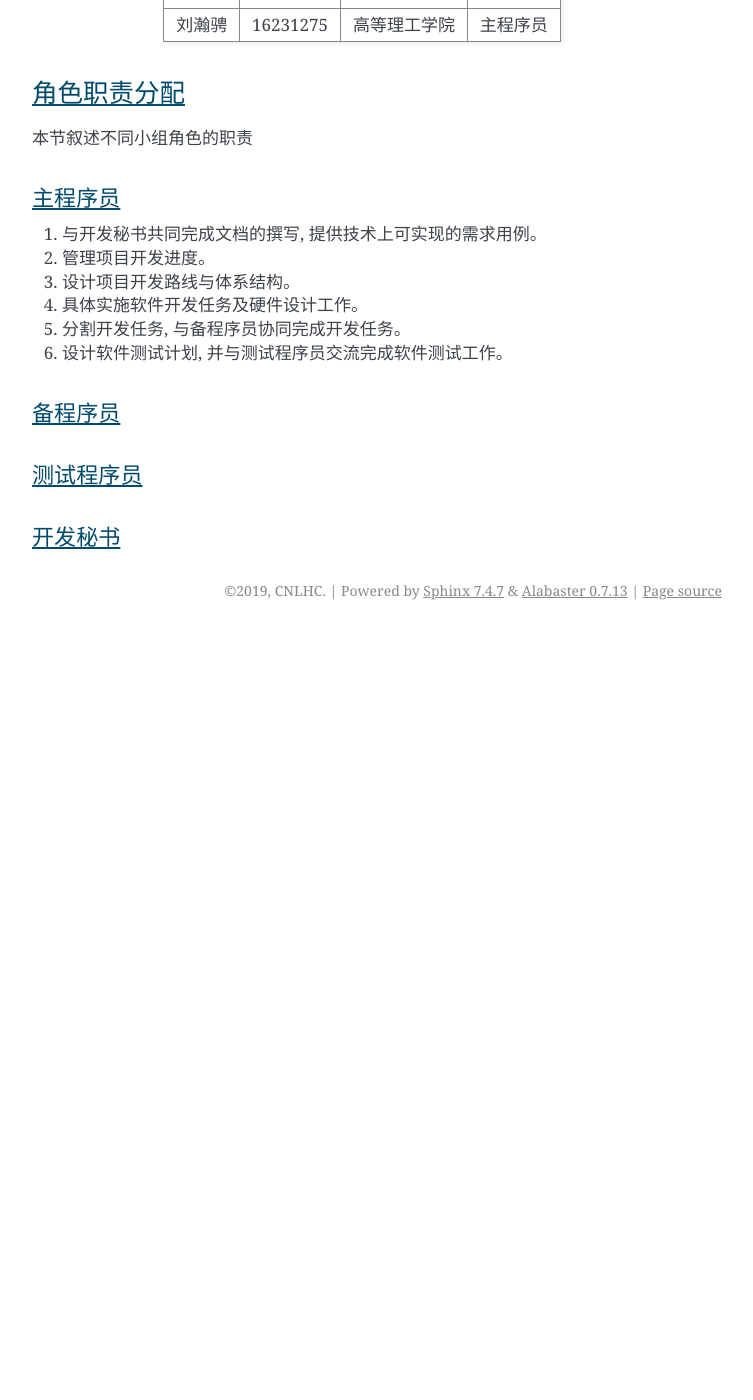
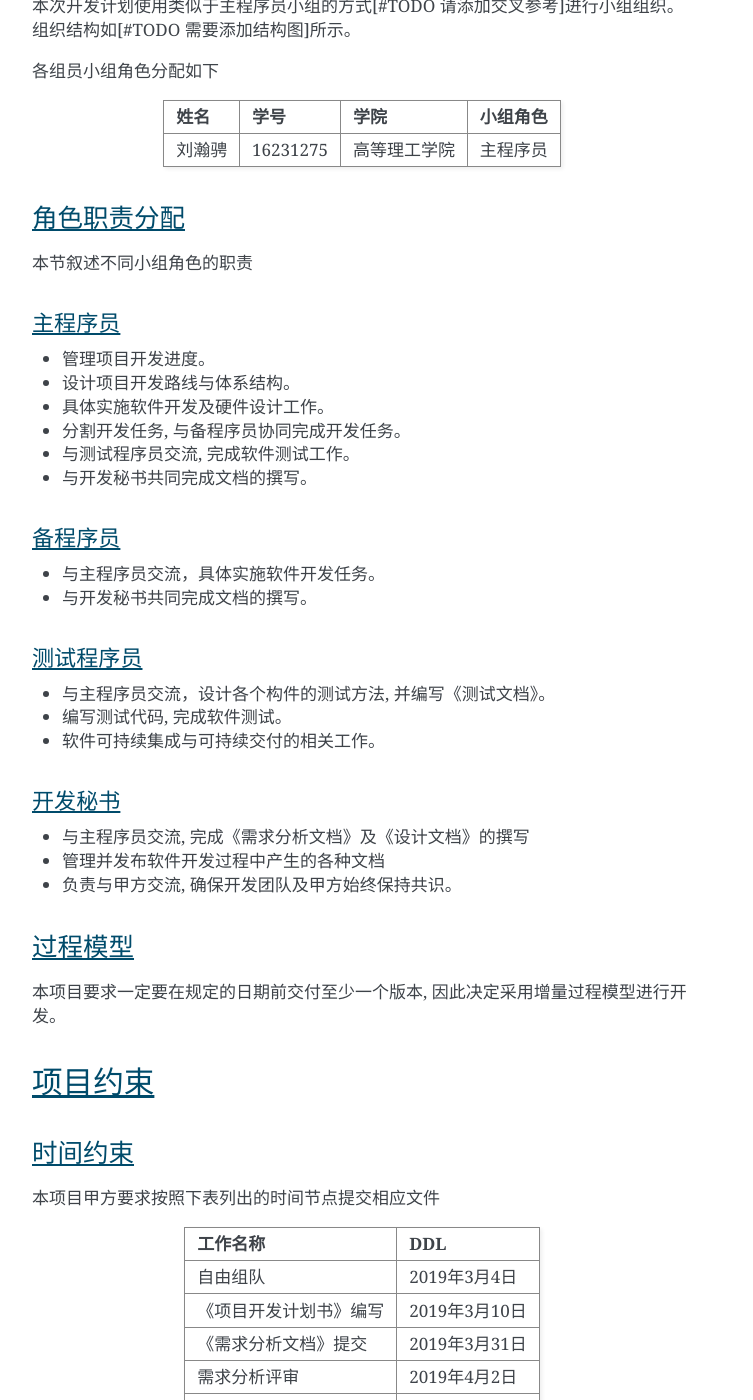
Before and after one commit to wenguang1998/shattuckite-doc, a Sphinx documentation site: the page built from projectPlan/source/index.rst, in a window 1280 px wide and 1400 px high, scrolled down 1822 px. Shown: the whole window, without its empty margins (388-1141 px from the left). Built offline with Sphinx 7.4.7, drawn with Linux system fonts in a browser that asks for light colours; before the commit the page ends 2452 px from its top, so only the background shows below that; some of the changed text lies outside the part shown.

Commit message:
开发计划书编写

```diff
--- a/projectPlan/source/background.rst
+++ b/projectPlan/source/background.rst
@@ -37,4 +37,4 @@
 
 4. 课程教授
 
-特殊用户。他们将会根据本项目的完成程度及开发管理组织情况对开发团队成员进行评价。
+特殊用户。项目初期的实际甲方。他们将会根据本项目的完成程度及开发管理组织情况对开发团队成员进行评价。
--- /dev/null
+++ b/projectPlan/source/constraint.rst
@@ -0,0 +1,29 @@
+项目约束
+--------------
+
+时间约束
+************
+本项目甲方要求按照下表列出的时间节点提交相应文件
+
+========================== ==================
+工作名称                     DDL
+========================== ==================
+自由组队                    2019年3月4日
+《项目开发计划书》编写       2019年3月10日
+《需求分析文档》提交         2019年3月31日
+需求分析评审                2019年4月2日
+设计文档提交                2019年4月21日
+设计文档评审                2019年4月23
+代码评审                    2019年5月14日
+测试文档评审1               2019年6月4日
+测试文档评审2               2019年6月11日
+课程总结                    2019年6月18日
+========================== ==================
+
+
+硬件约束
+**************
+
+本项目甲方会提供基于 ``Power PC`` 的嵌入式开发板及基于 ``LoRA``的物联网传感器套件。
+
+[#TODO 甲方是否明确要求必须使用上述硬件？]
--- a/projectPlan/source/devplan.rst
+++ b/projectPlan/source/devplan.rst
@@ -22,22 +22,35 @@
 主程序员
 +++++++++++++
 
-1. 与开发秘书共同完成文档的撰写, 提供技术上可实现的需求用例。
-2. 管理项目开发进度。
-3. 设计项目开发路线与体系结构。
-4. 具体实施软件开发任务及硬件设计工作。
-5. 分割开发任务, 与备程序员协同完成开发任务。
-6. 设计软件测试计划, 并与测试程序员交流完成软件测试工作。
-
++ 管理项目开发进度。
++ 设计项目开发路线与体系结构。
++ 具体实施软件开发及硬件设计工作。
++ 分割开发任务, 与备程序员协同完成开发任务。
++ 与测试程序员交流, 完成软件测试工作。
++ 与开发秘书共同完成文档的撰写。
 
 备程序员
 ++++++++++++++
 
-
++ 与主程序员交流，具体实施软件开发任务。
++ 与开发秘书共同完成文档的撰写。
 
 测试程序员
 ++++++++++++++
 
++ 与主程序员交流，设计各个构件的测试方法, 并编写《测试文档》。
++ 编写测试代码, 完成软件测试。
++ 软件可持续集成与可持续交付的相关工作。
 
 开发秘书
 ++++++++++++++
+
++ 与主程序员交流, 完成《需求分析文档》及《设计文档》的撰写
++ 管理并发布软件开发过程中产生的各种文档
++ 负责与甲方交流, 确保开发团队及甲方始终保持共识。
+
+
+过程模型
+***************
+
+本项目要求一定要在规定的日期前交付至少一个版本, 因此决定采用增量过程模型进行开发。
--- a/projectPlan/source/index.rst
+++ b/projectPlan/source/index.rst
@@ -18,3 +18,4 @@ shattuckite项目计划书
 
 .. include:: background.rst
 .. include:: devplan.rst
+.. include:: constraint.rst
```
